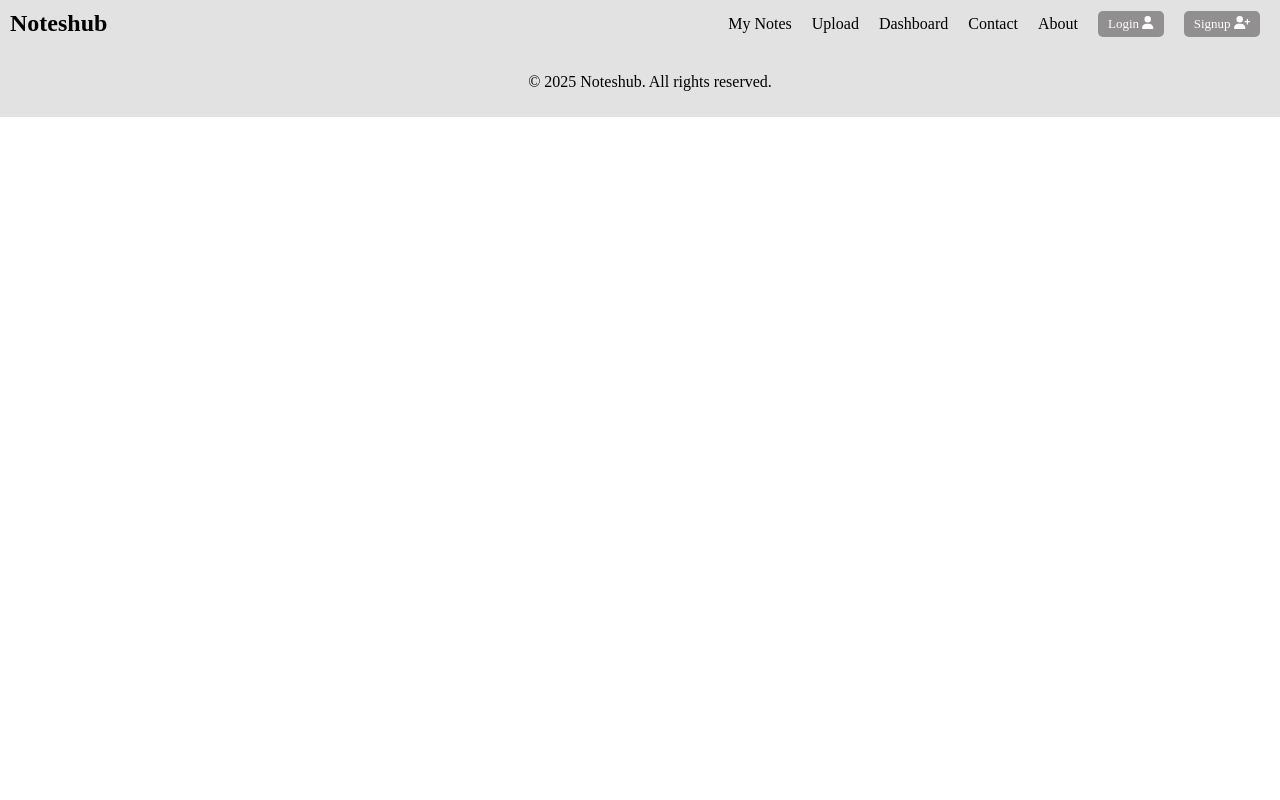
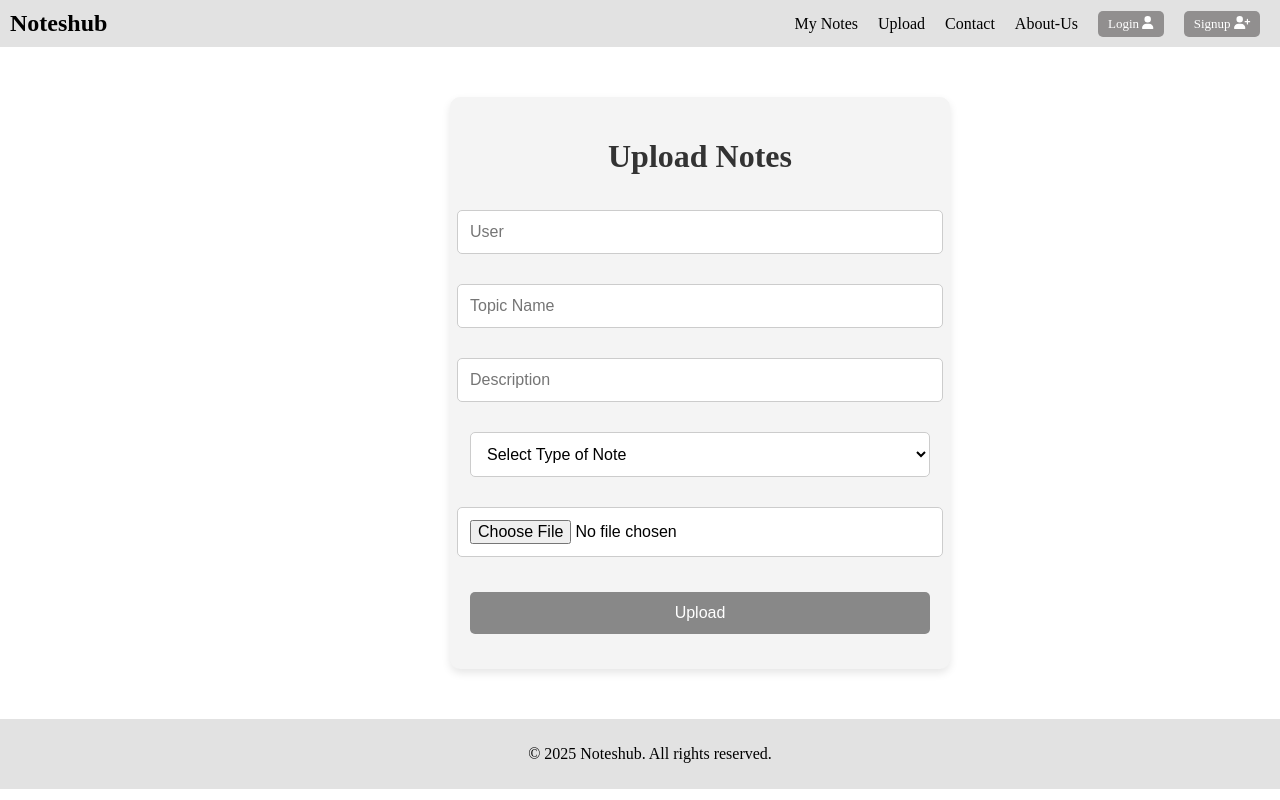
Before and after one commit to parth-kachhela/campus-Cloud, a React (Vite) app in the folder Frontend/: page /upload in a window 1280 px wide. Built offline with nearby package versions, Linux system fonts and the light colour scheme.

Commit message:
adding uploads page

```diff
--- a/Frontend/src/App.jsx
+++ b/Frontend/src/App.jsx
@@ -4,10 +4,7 @@ import Navbar from "./Components/Navbar/Navbar.jsx";
 import Footer from "./Components/Footer/Footer.jsx";
 import Home from "./Pages/home";
 import Notes from "./Pages/Notes.jsx";
-// import Upload from "./pages/Upload";
-// import Dashboard from "./pages/Dashboard";
-// import Contact from "./pages/Contact";
-// import About from "./pages/About";
+import Upload from "./Pages/Upload.jsx";
 
 function App() {
   return (
@@ -17,10 +14,7 @@ function App() {
         <Routes>
           <Route path="/" element={<Home />} />
           <Route path="/notes" element={<Notes />} />
-          {/* <Route path="/upload" element={<Upload />} />
-          <Route path="/dashboard" element={<Dashboard />} />
-          <Route path="/contact" element={<Contact />} />
-          <Route path="/about" element={<About />} /> */}
+          <Route path="/upload" element={<Upload />} />
         </Routes>
       </main>
       <Footer />
--- a/Frontend/src/Components/Navbar/Navbar.jsx
+++ b/Frontend/src/Components/Navbar/Navbar.jsx
@@ -17,14 +17,11 @@ const Navbar = () => {
         <Link to="/upload" className="links">
           Upload
         </Link>
-        <Link to="/dashboard" className="links">
-          Dashboard
-        </Link>
         <Link to="/contact" className="links">
           Contact
         </Link>
         <Link to="/about" className="links">
-          About
+          About-Us
         </Link>
         <Link to="/login" className="links login-button">
           Login <FontAwesomeIcon icon={faUser} />
--- /dev/null
+++ b/Frontend/src/Pages/Upload.css
@@ -0,0 +1,132 @@
+/* Center the form and make it look more elegant */
+.form-container {
+  display: flex;
+  flex-direction: column;
+  justify-content: center;
+  align-items: center;
+  margin-top: 50px;
+  margin-bottom: 50px;
+  padding: 20px;
+  background-color: #f4f4f4; /* Light gray background */
+  border-radius: 10px;
+  box-shadow: 0 4px 8px rgba(0, 0, 0, 0.1);
+  width: 100%;
+  max-width: 500px; /* Max width to keep the form from stretching too wide */
+  box-sizing: border-box;
+  margin-left: 450px;
+}
+
+/* Style for the header */
+.form-h1 {
+  font-size: 2rem;
+  margin-bottom: 20px;
+  color: #333; /* Dark gray for header */
+  font-weight: 600;
+  text-align: center;
+}
+
+/* Styling the input fields */
+.inp-box {
+  width: 100%;
+  padding: 12px;
+  margin-top: 15px;
+  border: 1px solid #ccc; /* Light gray border */
+  border-radius: 5px;
+  font-size: 1rem;
+  transition: border-color 0.3s ease;
+  background-color: #fff; /* White background for input fields */
+}
+
+.inp-box:focus {
+  outline: none;
+  border-color: #aaa; /* Slightly darker gray on focus */
+}
+
+/* Styling the file input */
+.inp-file {
+  margin-top: 15px;
+  padding: 12px;
+  font-size: 1rem;
+  border: 1px solid #ccc; /* Light gray border */
+  border-radius: 5px;
+  width: 100%;
+  background-color: #fff; /* White background for file input */
+}
+
+/* Button styling */
+.btn {
+  width: 100%;
+  padding: 12px;
+  margin-top: 20px;
+  background-color: #888; /* Dark gray background */
+  color: white;
+  font-size: 1rem;
+  border: none;
+  border-radius: 5px;
+  cursor: pointer;
+  transition: background-color 0.3s ease;
+}
+
+.btn:hover {
+  background-color: #777; /* Slightly darker gray on hover */
+}
+
+/* Add some space between inputs */
+.inp-box,
+.inp-file,
+.btn {
+  margin-bottom: 15px;
+}
+
+/* Extra styling for focus effect */
+.inp-box:focus,
+.inp-file:focus {
+  border-color: #aaa;
+  box-shadow: 0 0 5px rgba(170, 170, 170, 0.6); /* Light gray glow on focus */
+}
+
+/* Responsive design for small screens */
+@media (max-width: 768px) {
+  .form-container {
+    padding: 15px;
+    max-width: 90%;
+  }
+
+  .form-h1 {
+    font-size: 1.5rem;
+  }
+
+  .inp-box,
+  .inp-file,
+  .btn {
+    font-size: 0.9rem;
+    padding: 10px;
+  }
+
+  .btn {
+    padding: 10px;
+  }
+}
+
+/* Mobile responsiveness */
+@media (max-width: 480px) {
+  .form-container {
+    padding: 10px;
+    max-width: 100%;
+  }
+
+  .form-h1 {
+    font-size: 1.2rem;
+  }
+
+  .inp-box,
+  .inp-file,
+  .btn {
+    font-size: 0.85rem;
+    padding: 8px;
+  }
+
+  .btn {
+    padding: 10px;
+  }
+}
--- /dev/null
+++ b/Frontend/src/Pages/Upload.jsx
@@ -0,0 +1,80 @@
+import React, { useState } from "react";
+import "./Upload.css";
+
+const Upload = () => {
+  const [file, setFile] = useState(null);
+  const [user, setUser] = useState("");
+  const [topicName, setTopicName] = useState("");
+  const [description, setDescription] = useState("");
+  const [noteType, setNoteType] = useState("");
+
+  const handleFileChange = (event) => {
+    setFile(event.target.files[0]);
+  };
+
+  const handleUpload = () => {
+    if (!file || !user || !topicName || !description || !noteType) {
+      alert("Please fill all fields and select a file to upload");
+      return;
+    }
+
+    const formData = new FormData();
+    formData.append("file", file);
+    formData.append("user", user);
+    formData.append("topicName", topicName);
+    formData.append("description", description);
+    formData.append("noteType", noteType);
+
+    fetch("http://localhost:8080/api/upload", {
+      method: "POST",
+      body: formData,
+    })
+      .then((response) => response.json())
+      .then((data) => alert("File uploaded successfully!"))
+      .catch((error) => alert("Error uploading file"));
+  };
+
+  return (
+    <div className="form-container">
+      <h1 className="form-h1">Upload Notes</h1>
+      <input
+        type="text"
+        placeholder="User"
+        value={user}
+        onChange={(e) => setUser(e.target.value)}
+        className="inp-box"
+      />
+      <input
+        type="text"
+        placeholder="Topic Name"
+        value={topicName}
+        onChange={(e) => setTopicName(e.target.value)}
+        className="inp-box"
+      />
+      <input
+        type="text"
+        placeholder="Description"
+        value={description}
+        onChange={(e) => setDescription(e.target.value)}
+        className="inp-box"
+      />
+      <select
+        value={noteType}
+        onChange={(e) => setNoteType(e.target.value)}
+        className="inp-box"
+      >
+        <option value="">Select Type of Note</option>
+        <option value="E-Book">E-Book</option>
+        <option value="Assignment">Assignment</option>
+        <option value="Notes">Notes</option>
+        <option value="Question Paper">Question Paper</option>
+      </select>
+      <input type="file" onChange={handleFileChange} className="inp-file" />
+      <button onClick={handleUpload} className="btn">
+        Upload
+      </button>
+    </div>
+  );
+};
+
+export default Upload;
```
